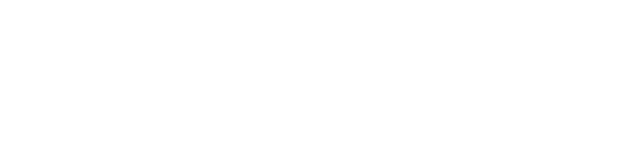
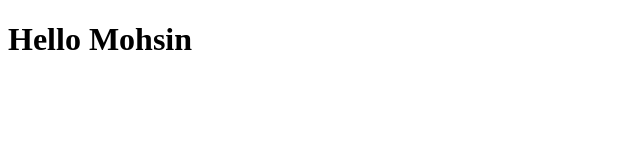
Before and after one commit to mohsin-codes/Git-Training, a plain HTML site: page index.html in a window 1280 px wide. Shown: the whole page, without its empty margins (0-640 px from the left). Drawn offline with Linux system fonts and the light colour scheme.

Commit message:
Added new Heading

```diff
--- a/index.html
+++ b/index.html
@@ -6,6 +6,7 @@
     <meta name="viewport" content="width=device-width, initial-scale=1.0">
     <title>Document</title>
 </head>
+<h1>Hello Mohsin</h1>
 <body>
 
 </body>
```
